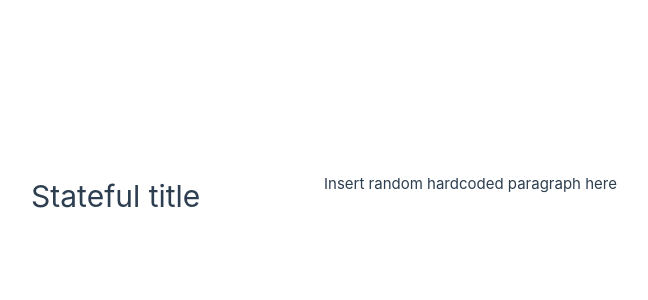
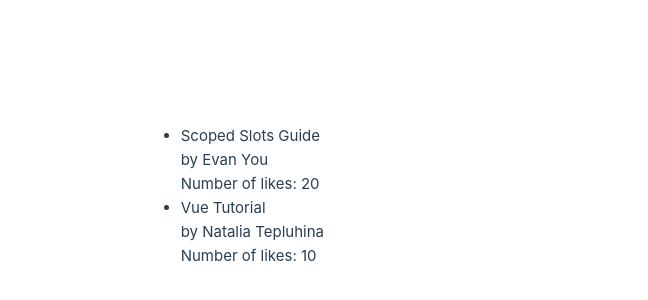
Before and after one commit to JasonXBOptel/vue_fullstack, a Vue app: page / in a window 1280 px wide. Shown: the part 204-504 px from the top of the page, without its empty margins (316-964 px from the left). Built offline with nearby package versions, Linux system fonts and the light colour scheme.

Commit message:
Multiple Scoped Name Slots in a List

```diff
--- a/src/App.vue
+++ b/src/App.vue
@@ -1,16 +1,29 @@
 <script>
 import CustomComp from "./split/CustomComp.vue";
+
 export default {
   components: { CustomComp },
   data() {
-    return { var1: "Stateful message" };
+    return { first: "uno", second: "dos", third: "tres" };
   },
 };
 </script>
 
 <template>
-  <CustomComp v-slot="slotProps">
-    <h1>{{ slotProps.title }}</h1>
-    <p>{{ slotProps.text }}</p>
+  <CustomComp api-url="url" v-bind:per-page="10">
+    <template v-slot:listObj="{ body, username, likes }">
+      <div>
+        <p>{{ body }}</p>
+        <p class="meta">by {{ username }}</p>
+        <p>Number of likes: {{ likes }}</p>
+      </div>
+    </template>
   </CustomComp>
 </template>
+
+<!-- <style scoped>
+.meta {
+  font-size: 0.8em;
+  color: #42b883;
+}
+</style> -->
--- a/src/split/CustomComp.vue
+++ b/src/split/CustomComp.vue
@@ -1,14 +1,34 @@
 <script>
 export default {
+  props: ["api-url", "per-page"],
   data() {
-    return { titleState: "Stateful title" };
+    return {
+      items: [
+        { body: "Scoped Slots Guide", username: "Evan You", likes: 20 },
+        { body: "Vue Tutorial", username: "Natalia Tepluhina", likes: 10 },
+      ],
+    };
   },
 };
 </script>
+
 <template>
-  <slot
-    v-bind:title="titleState"
-    v-bind:text="'Insert random hardcoded paragraph here'"
-  >
-  </slot>
+  <ul>
+    <li v-for="(listObj, index) in items" v-bind:key="index">
+      <slot name="listObj" v-bind="listObj" />
+    </li>
+  </ul>
 </template>
+
+<!-- <style scoped>
+ul {
+  list-style-type: none;
+  padding: 5px;
+  background: linear-gradient(315deg, #42d392 25%, #647eff);
+}
+li {
+  padding: 5px 20px;
+  margin: 10px;
+  background: #fff;
+}
+</style> -->
```
